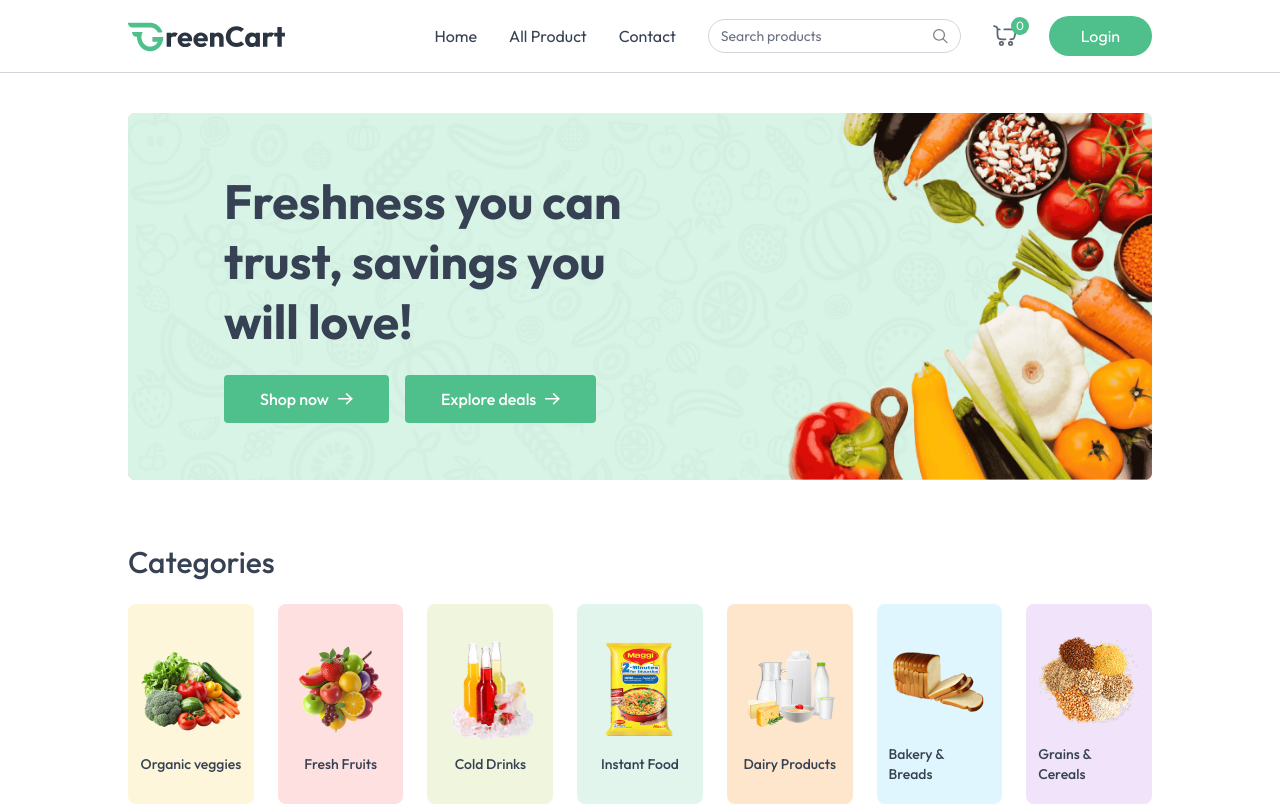
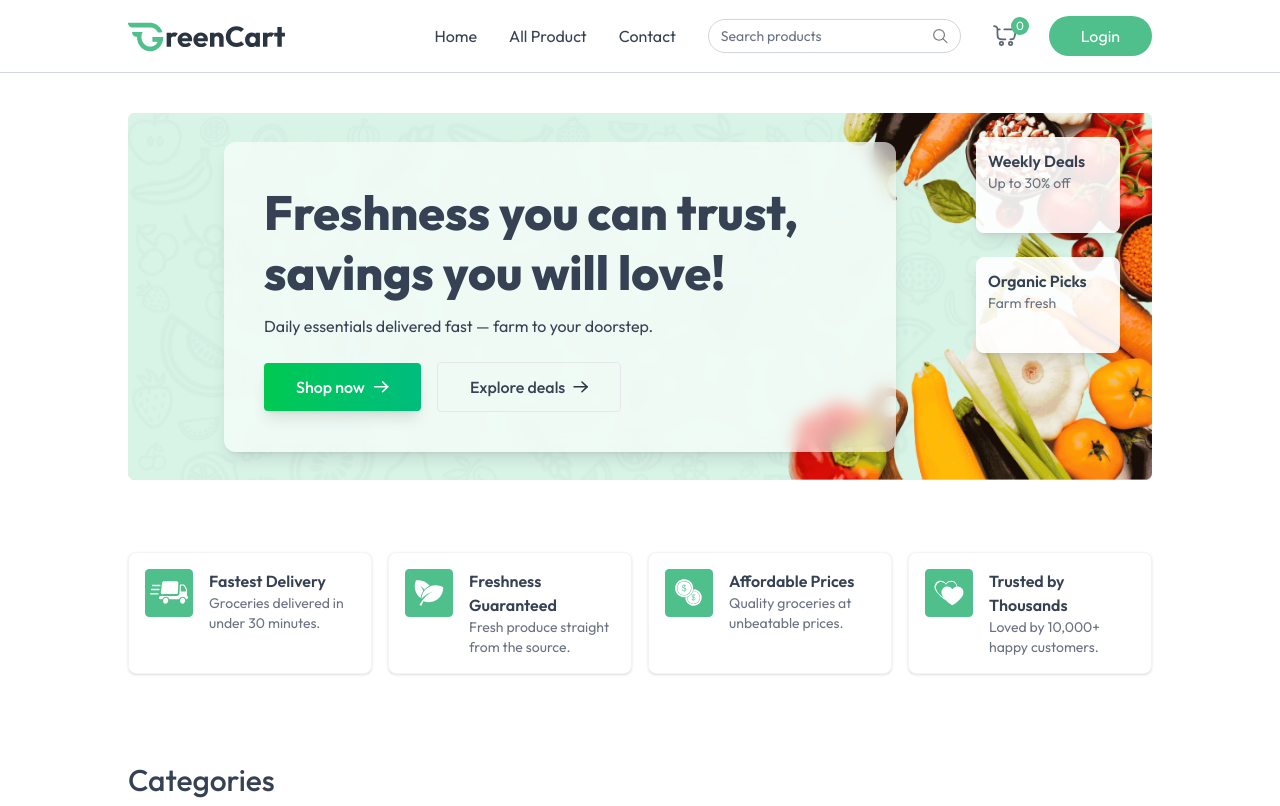
Before and after one commit to Harmedino/Grocery, a React (Vite) app in the folder client/: page / in a window 1280 px wide. Shown: the top 806 px of the page. Built offline with nearby package versions, Linux system fonts and the light colour scheme; no server answers.

Commit message:
redsesign

```diff
--- a/client/src/components/Login.jsx
+++ b/client/src/components/Login.jsx
@@ -1,6 +1,7 @@
 
 import React from "react";
 import { useAppContext } from "../contex/AppContex";
+import { assets } from "../assets/assets";
 import toast from "react-hot-toast";
 
 const Login = () => {
@@ -35,8 +36,8 @@ const Login = () => {
                 <div onClick={()=> setShowUserLogin(false)} className="fixed inset-0 z-40 flex items-center justify-center bg-black/50 p-4">
                     <div onClick={(e)=> e.stopPropagation()} className="relative w-full max-w-md bg-white rounded-2xl shadow-2xl overflow-hidden">
                         <div className="absolute -top-16 left-1/2 -translate-x-1/2">
-                            <div className="w-32 h-32 bg-gradient-to-tr from-emerald-400 to-green-600 rounded-full flex items-center justify-center shadow-xl animate-rotate-slow">
-                                <img src="/src/assets/profile_icon.png" alt="logo" className="w-20 h-20" />
+                            <div className="w-32 h-32 bg-gradient-to-tr from-emerald-400 to-green-600 rounded-full flex items-center justify-center shadow-xl">
+                                <img src={assets.profile_icon} alt="logo" className="w-20 h-20" />
                             </div>
                         </div>
 
--- a/client/src/components/MainBanner.jsx
+++ b/client/src/components/MainBanner.jsx
@@ -5,43 +5,43 @@ import { Link } from "react-router-dom";
 const MainBanner = () => {
   return (
     <div className="relative">
-      <img
-        src={assets.main_banner_bg}
-        alt="banner"
-        className="w-full hidden md:block"
-      />
-      <img
-        src={assets.main_banner_bg_sm}
-        alt="banner"
-        className="w-full md:hidden"
-      />
-      <div className="absolute inset-0 flex flex-col items-center md:items-start justify-end md:justify-center pb-24 md:pb-0 px-4 md:pl-18 lg:pl-24">
-        <h1 className="text-3xl md:text-4xl lg:text-5xl font-bold text-center md:text-left max-w-72 md:max-w-80 lg:max-w-105 leading-tight lg:leading-15">
+      <img src={assets.main_banner_bg} alt="banner" className="w-full hidden md:block" />
+      <img src={assets.main_banner_bg_sm} alt="banner" className="w-full md:hidden" />
+
+      <div className="absolute inset-0 flex flex-col items-center md:items-start justify-center px-6 md:pl-18 lg:pl-24">
+        <div className="max-w-2xl bg-white/60 backdrop-blur-sm p-6 md:p-10 rounded-xl shadow-lg">
+          <h1 className="text-3xl md:text-4xl lg:text-5xl font-extrabold text-center md:text-left leading-tight">
             Freshness you can trust, savings you will love!
           </h1>
+          <p className="mt-3 text-gray-700">Daily essentials delivered fast — farm to your doorstep.</p>
           <div className="flex items-center mt-6 font-medium">
             <Link
-            to={"/products"}
-            className="group flex items-center gap-2 px-7 md:px-9 py-3 bg-primary hover:bg-primary transition rounded text-white cursor-pointer"
+              to="/products"
+              className="group flex items-center gap-2 px-6 md:px-8 py-3 bg-gradient-to-r from-green-500 to-emerald-500 hover:from-green-600 hover:to-emerald-600 text-white rounded shadow-lg transition-transform transform hover:-translate-y-0.5"
             >
               Shop now
-            <img
-              className="transition group-hover:translate-x-1"
-              src={assets.white_arrow_icon}
-              alt="arrow"
-            />
+              <img className="transition group-hover:translate-x-1" src={assets.white_arrow_icon} alt="arrow" />
             </Link>
             <Link
-            to={"/products"}
-            className="group flex items-center gap-2 px-7 md:px-9 py-3 bg-primary hover:bg-primary transition rounded text-white cursor-pointer ml-4"
+              to="/products"
+              className="group flex items-center gap-2 px-6 md:px-8 py-3 border border-gray-200 rounded text-gray-700 ml-4 hover:shadow-md transition"
             >
               Explore deals
-            <img
-              className="transition group-hover:translate-x-1"
-              src={assets.white_arrow_icon}
-              alt="arrow"
-            />
+              <img className="transition group-hover:translate-x-1" src={assets.black_arrow_icon} alt="arrow" />
             </Link>
+          </div>
+        </div>
+
+        {/* floating accent boxes */}
+        <div className="hidden md:block absolute right-8 top-12 space-y-6">
+          <div className="w-36 h-24 bg-white/90 rounded-lg shadow-lg p-3 transform transition hover:scale-105 motion-safe:animate-bounce">
+            <p className="font-semibold">Weekly Deals</p>
+            <p className="text-sm text-gray-500">Up to 30% off</p>
+          </div>
+          <div className="w-36 h-24 bg-white/90 rounded-lg shadow-lg p-3 transform transition hover:scale-105 motion-safe:animate-bounce">
+            <p className="font-semibold">Organic Picks</p>
+            <p className="text-sm text-gray-500">Farm fresh</p>
+          </div>
         </div>
       </div>
     </div>
--- a/client/src/pages/Home.jsx
+++ b/client/src/pages/Home.jsx
@@ -1,21 +1,40 @@
-import React from 'react'
-import MainBanner from '../components/MainBanner'
-import Categories from '../components/Categories'
-import BestSeller from '../components/BestSeller'
-import BottomBanner from '../components/BottomBanner'
-import Newsletter from '../components/Newsletter'
+import React from "react";
+import MainBanner from "../components/MainBanner";
+import Categories from "../components/Categories";
+import BestSeller from "../components/BestSeller";
+import BottomBanner from "../components/BottomBanner";
+import Newsletter from "../components/Newsletter";
+import { features } from "../assets/assets";
 
 const Home = () => {
   return (
-    <div className='mt-10'>
+    <div className="mt-10">
+      <MainBanner />
 
-<MainBanner/>
-<Categories/>
-<BestSeller/>
-<BottomBanner/>
-<Newsletter/>
+      {/* Features / Trust bar */}
+      <section className="mt-12 py-6">
+        <div className="max-w-7xl mx-auto grid grid-cols-1 sm:grid-cols-2 md:grid-cols-4 gap-4">
+          {features.map((f, i) => (
+            <div
+              key={i}
+              className="flex items-start gap-4 p-4 bg-white border border-gray-100 rounded-lg shadow-sm hover:shadow-lg transition transform hover:-translate-y-1"
+            >
+              <img src={f.icon} alt={f.title} className="w-12 h-12" />
+              <div>
+                <p className="font-semibold">{f.title}</p>
+                <p className="text-sm text-gray-500">{f.description}</p>
+              </div>
+            </div>
+          ))}
+        </div>
+      </section>
+
+      <Categories />
+      <BestSeller />
+      <BottomBanner />
+      <Newsletter />
     </div>
-  )
-}
+  );
+};
 
-export default Home
+export default Home;
```
Lines whose indentation alone changed are shown as unchanged.
